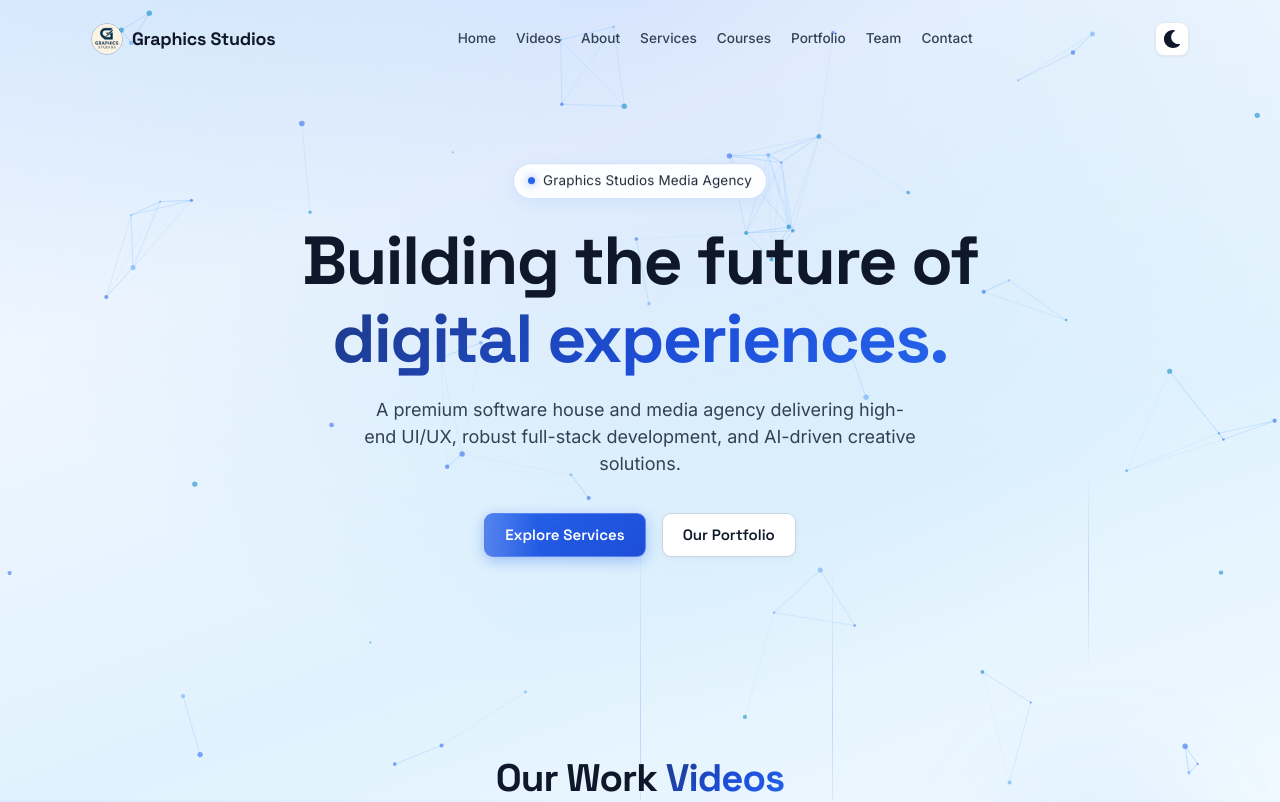
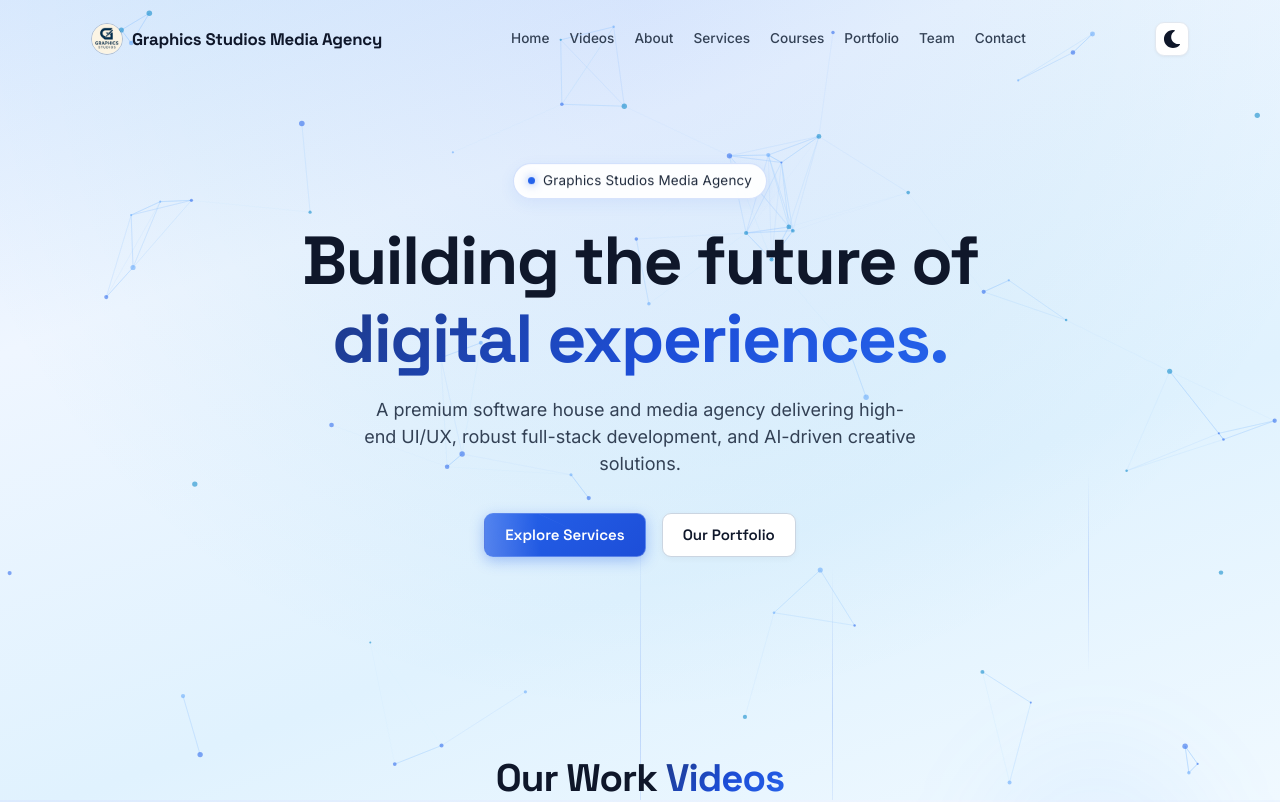
Before and after one commit to AliAhmad0a/Graphics-Studios, a React (Vite) app: page / in a window 1280 px wide. Shown: the top 802 px of the page. Built offline with nearby package versions, Linux system fonts and the light colour scheme.

Commit message:
Update logo brand text to complete name Graphics Studios Media Agency in navbar and footer

```diff
--- a/src/components/Footer.jsx
+++ b/src/components/Footer.jsx
@@ -16,7 +16,7 @@ const Footer = () => {
           transition={{ duration: 0.5 }}
         >
           <h3 className="footer-brand-title">
-            Graphics Studios
+            Graphics Studios Media Agency
           </h3>
           <p className="footer-brand-tagline">
             "Where Creativity Meets Strategy." <br/>
--- a/src/components/Navbar.jsx
+++ b/src/components/Navbar.jsx
@@ -94,7 +94,7 @@ const Navbar = () => {
               <div className="logo-glow"></div>
             </div>
             <span className="logo-text hide-mobile">
-              Graphics Studios
+              Graphics Studios Media Agency
             </span>
           </div>
 
@@ -146,7 +146,7 @@ const Navbar = () => {
                 <div className="logo-wrapper">
                   <img src={logo} alt="Graphics Studios Logo" className="logo-img-mobile" />
                 </div>
-                <span className="logo-text">Graphics Studios</span>
+                <span className="logo-text">Graphics Studios Media Agency</span>
               </div>
               <button
                 className="mobile-close-btn"
@@ -290,7 +290,7 @@ const Navbar = () => {
 
         .logo-text {
           font-family: var(--heading);
-          font-size: clamp(0.95rem, 2vw, 1.12rem);
+          font-size: clamp(0.85rem, 1.8vw, 1.05rem);
           font-weight: 700;
           color: var(--strong-text);
           letter-spacing: -0.25px;
```
